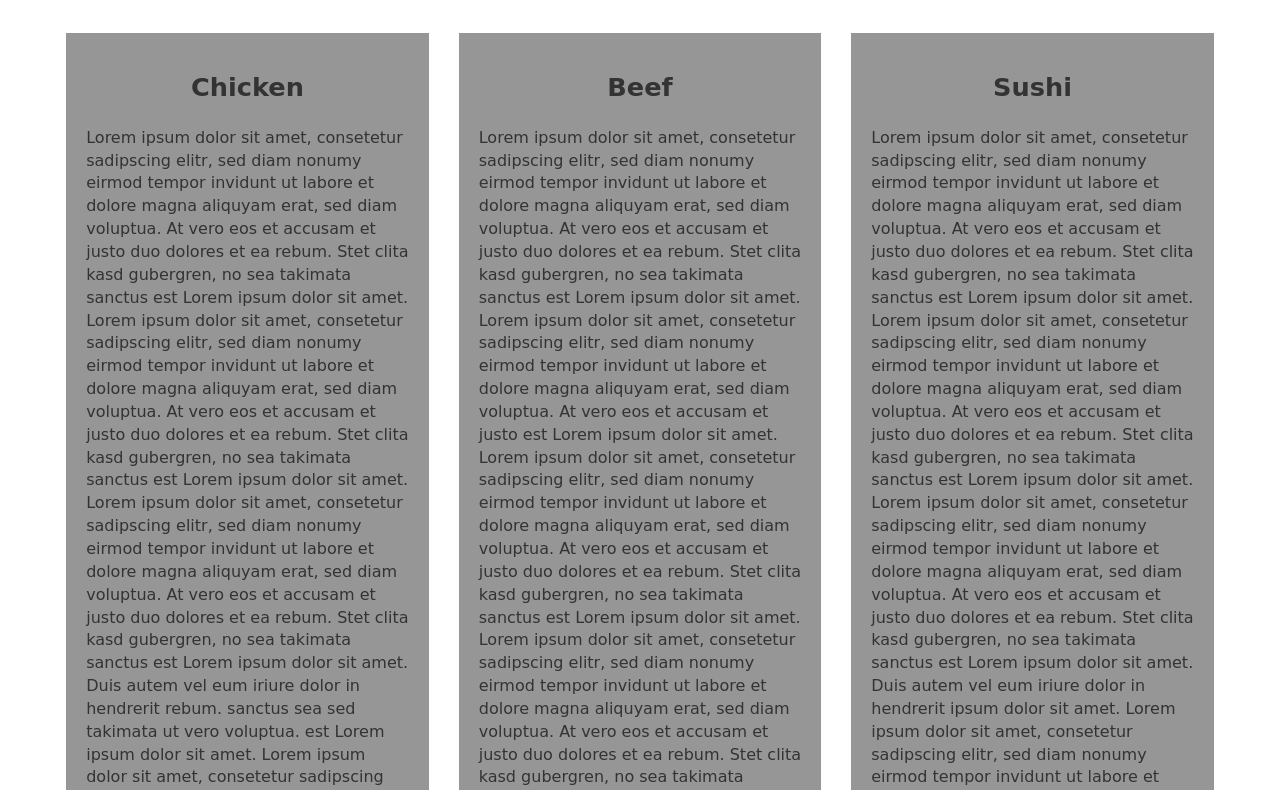
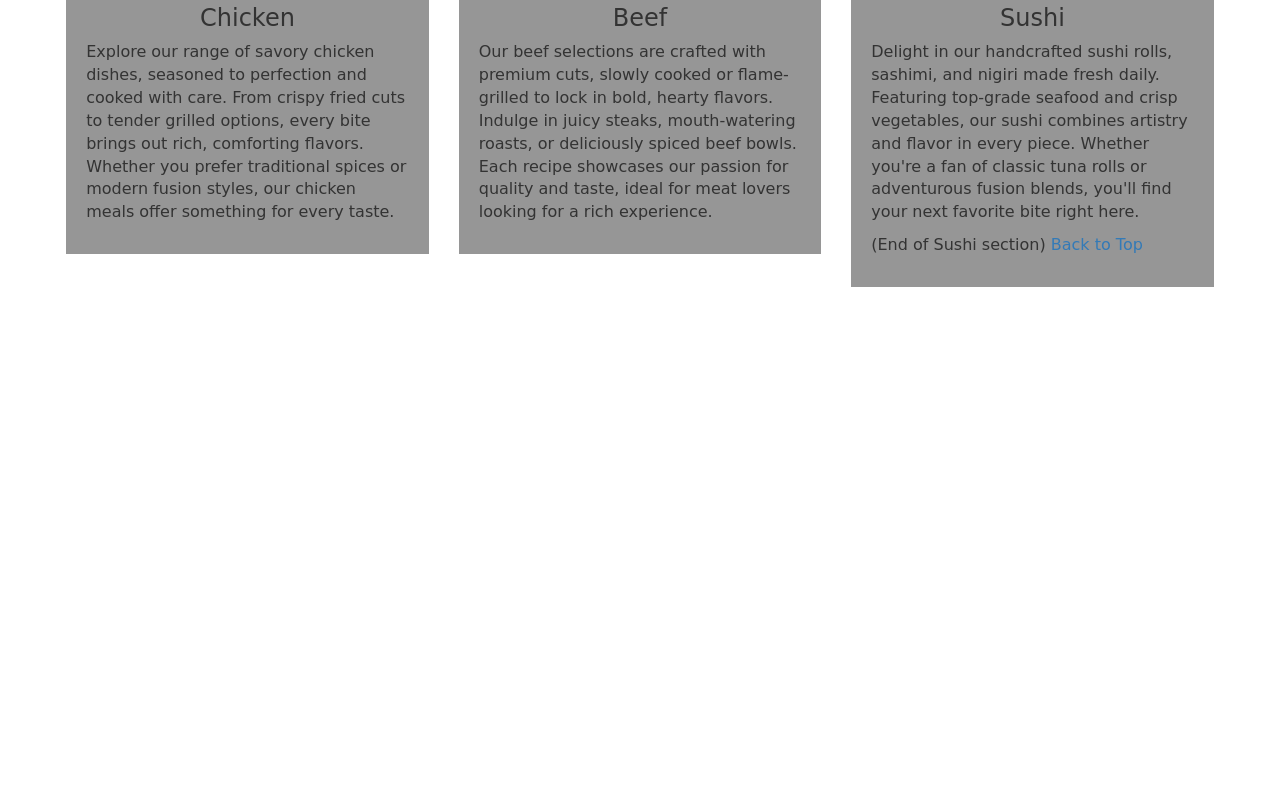
Before and after one commit to BinhLH028/module-3-solution, a plain HTML site: page index.html in a window 1280 px wide. Shown: the part 196-986 px from the top of the page. After the commit the page ends 800 px from the top, so only its background shows below. Drawn offline with nearby package versions, Linux system fonts and the light colour scheme.

Commit message:
update code

```diff
--- a/css/styles.css
+++ b/css/styles.css
@@ -2,8 +2,6 @@ body {
     font-size: 16px;
     font-family: cursive;
 }
-
-
 
 .navbar-default,
 .navbar-toggle {
@@ -25,7 +23,6 @@ a:hover.myb-1 {
 .mymenu li a {
     color: #000 !important;
 }
-/** HEADER **/
 
 #header-nav {
     background-color: #969696;
@@ -36,8 +33,6 @@ a:hover.myb-1 {
 #header-nav button {
     margin-top: 100px;
 }
-
-
 
 .navbar-collapse {
     border-top: 0;
@@ -56,8 +51,6 @@ a:hover.myb-1 {
     font-size: 1.8em;
 }
 
-
-
 #nav-list {
     background-color: #ffffff;
 }
@@ -69,7 +62,7 @@ a:hover.myb-1 {
     font-family: cursive;
 }
 
-#main-content {
+#content {
     width: 92%;
     margin-bottom: 30px;
 }
@@ -87,7 +80,7 @@ a:hover.myb-1 {
     margin-bottom: 1em;
 }
 
-#chicken-tile, #beef-tile, #sushi-tile {
+.title {
     width: 100%;
     padding: 20px;
     background-color: #969696;
--- a/index.html
+++ b/index.html
@@ -5,14 +5,7 @@
     <meta http-equiv="X-UA-Compatible" content="IE=edge">
     <meta name="viewport" content="width=device-width, initial-scale=1">
 
-    <!-- HTML5 shim and Respond.js for IE8 support of HTML5 elements and media queries -->
-    <!-- WARNING: Respond.js doesn't work if you view the page via file:// -->
-    <!--[if lt IE 9]>
-      <script src="https://oss.maxcdn.com/html5shiv/3.7.2/html5shiv.min.js"></script>
-      <script src="https://oss.maxcdn.com/respond/1.4.2/respond.min.js"></script>
-    <![endif]-->
-
-    <title>Bootstrap Starter Page</title>
+    <title>Food, LLC</title>
     <link rel="stylesheet" href="css/bootstrap.min.css">
     <link rel="stylesheet" href="css/styles.css">
   </head>
@@ -40,57 +33,38 @@
   </nav>
 </header>
 
+<div id="content" class="container">
+  <h2 id="top" class="text-center">Our Menu</h2>
+  <div id="home-titles" class="row">
 
-    <div id="main-content" class="container">
-        <h2 id="top-heading" class="text-center">Our Menu</h2>
-        <div id="home-tiles" class="row">
     <div class="col-md-4 col-sm-6 col-xs-12">
-                <div id="chicken-tile">
+      <div class="title">
         <section>
           <h3 class="text-center">Chicken</h3>
           <p>
-                            Lorem ipsum dolor sit amet, consetetur sadipscing elitr, sed diam nonumy eirmod tempor invidunt ut labore et dolore magna aliquyam erat, sed diam voluptua. At vero eos et accusam et justo duo dolores et ea rebum. Stet clita kasd gubergren, no sea takimata
-                            sanctus est Lorem ipsum dolor sit amet. Lorem ipsum dolor sit amet, consetetur sadipscing elitr, sed diam nonumy eirmod tempor invidunt ut labore et dolore magna aliquyam erat, sed diam voluptua. At vero eos et accusam et justo
-                            duo dolores et ea rebum. Stet clita kasd gubergren, no sea takimata sanctus est Lorem ipsum dolor sit amet. Lorem ipsum dolor sit amet, consetetur sadipscing elitr, sed diam nonumy eirmod tempor invidunt ut labore et dolore
-                            magna aliquyam erat, sed diam voluptua. At vero eos et accusam et justo duo dolores et ea rebum. Stet clita kasd gubergren, no sea takimata sanctus est Lorem ipsum dolor sit amet. Duis autem vel eum iriure dolor in hendrerit
-                            rebum. sanctus sea sed takimata ut vero voluptua. est Lorem ipsum dolor sit amet. Lorem ipsum dolor sit amet, consetetur sadipscing elitr, sed diam nonumy eirmod tempor invidunt ut labore et dolore magna aliquyam erat. Consetetur
-                            sadipscing elitr, sed diam nonumy eirmod tempor invidunt ut labore et dolore magna aliquyam erat, sed diam voluptua. At vero eos et accusam et
+            Explore our range of savory chicken dishes, seasoned to perfection and cooked with care. From crispy fried cuts to tender grilled options, every bite brings out rich, comforting flavors. Whether you prefer traditional spices or modern fusion styles, our chicken meals offer something for every taste.
           </p>
         </section>
       </div>
     </div>
+
     <div class="col-md-4 col-sm-6 col-xs-12">
-                <div id="beef-tile">
+      <div class="title">
         <section>
           <h3 class="text-center">Beef</h3>
           <p>
-                            Lorem ipsum dolor sit amet, consetetur sadipscing elitr, sed diam nonumy eirmod tempor invidunt ut labore et dolore magna aliquyam erat, sed diam voluptua. At vero eos et accusam et justo duo dolores et ea rebum. Stet clita kasd gubergren, no sea takimata
-                            sanctus est Lorem ipsum dolor sit amet. Lorem ipsum dolor sit amet, consetetur sadipscing elitr, sed diam nonumy eirmod tempor invidunt ut labore et dolore magna aliquyam erat, sed diam voluptua. At vero eos et accusam et justo
-                            est Lorem ipsum dolor sit amet. Lorem ipsum dolor sit amet, consetetur sadipscing elitr, sed diam nonumy eirmod tempor invidunt ut labore et dolore magna aliquyam erat, sed diam voluptua. At vero eos et accusam et justo duo
-                            dolores et ea rebum. Stet clita kasd gubergren, no sea takimata sanctus est Lorem ipsum dolor sit amet. Lorem ipsum dolor sit amet, consetetur sadipscing elitr, sed diam nonumy eirmod tempor invidunt ut labore et dolore magna
-                            aliquyam erat, sed diam voluptua. At vero eos et accusam et justo duo dolores et ea rebum. Stet clita kasd gubergren, no sea takimata sanctus. Lorem ipsum dolor sit amet, consetetur sadipscing elitr, sed diam nonumy eirmod
-                            tempor invidunt ut labore et dolore magna aliquyam erat, sed diam voluptua. At vero eos et accusam et justo duo dolores et ea rebum. Stet clita kasd gubergren, no sea takimata sanctus est Lorem ipsum dolor sit amet. Lorem ipsum
-                            dolor sit amet, consetetur sadipscing elitr, sed diam nonumy eirmod tempor invidunt ut labore et dolore magna aliquyam erat, sed diam voluptua. At vero eos et accusam et justo duo dolores et
+            Our beef selections are crafted with premium cuts, slowly cooked or flame-grilled to lock in bold, hearty flavors. Indulge in juicy steaks, mouth-watering roasts, or deliciously spiced beef bowls. Each recipe showcases our passion for quality and taste, ideal for meat lovers looking for a rich experience.
           </p>
         </section>
       </div>
     </div>
 
     <div class="col-md-4 col-sm-12 col-xs-12">
-                <div id="sushi-tile">
+      <div class="title">
         <section>
           <h3 class="text-center">Sushi</h3>
           <p>
-                            Lorem ipsum dolor sit amet, consetetur sadipscing elitr, sed diam nonumy eirmod tempor invidunt ut labore et dolore magna aliquyam erat, sed diam voluptua. At vero eos et accusam et justo duo dolores et ea rebum. Stet clita kasd gubergren, no sea takimata
-                            sanctus est Lorem ipsum dolor sit amet. Lorem ipsum dolor sit amet, consetetur sadipscing elitr, sed diam nonumy eirmod tempor invidunt ut labore et dolore magna aliquyam erat, sed diam voluptua. At vero eos et accusam et justo
-                            duo dolores et ea rebum. Stet clita kasd gubergren, no sea takimata sanctus est Lorem ipsum dolor sit amet. Lorem ipsum dolor sit amet, consetetur sadipscing elitr, sed diam nonumy eirmod tempor invidunt ut labore et dolore
-                            magna aliquyam erat, sed diam voluptua. At vero eos et accusam et justo duo dolores et ea rebum. Stet clita kasd gubergren, no sea takimata sanctus est Lorem ipsum dolor sit amet. Duis autem vel eum iriure dolor in hendrerit
-                            ipsum dolor sit amet. Lorem ipsum dolor sit amet, consetetur sadipscing elitr, sed diam nonumy eirmod tempor invidunt ut labore et dolore magna aliquyam erat, sed diam voluptua. At vero eos et accusam et justo duo dolores et
-                            ea rebum. Stet clita kasd gubergren, no sea takimata sanctus. Lorem ipsum dolor sit amet, consetetur sadipscing elitr, sed diam nonumy eirmod tempor invidunt ut labore et dolore magna aliquyam erat, sed diam voluptua. At vero
-                            eos et accusam et justo duo dolores et ea rebum. Stet clita kasd gubergren, no sea takimata sanctus est Lorem ipsum dolor sit amet. Lorem ipsum dolor sit amet, consetetur sadipscing elitr, sed diam nonumy eirmod tempor invidunt
-                            sanctus est Lorem ipsum dolor sit amet. Duis autem vel eum iriure dolor in hendrerit in vulputate velit esse molestie consequat, vel illum dolore eu feugiat nulla facilisis at vero eros et accumsan et iusto odio dignissim qui
-                            blandit praesent luptatum zzril delenit augue duis dolore te feugait nulla facilisi. Lorem ipsum dolor sit amet, consectetuer adipiscing elit, sed diam nonummy nibh euismod tincidunt ut laoreet dolore magna aliquam erat volutpat.
-                            Ut wisi enim ad minim veniam, quis nostrud exerci tation ullamcorper suscipit lobortis nisl
+            Delight in our handcrafted sushi rolls, sashimi, and nigiri made fresh daily. Featuring top-grade seafood and crisp vegetables, our sushi combines artistry and flavor in every piece. Whether you're a fan of classic tuna rolls or adventurous fusion blends, you'll find your next favorite bite right here.
           </p>
           <p>
             (End of Sushi section) <a href="#top-heading">Back to Top</a>
@@ -102,9 +76,10 @@
   </div>
 </div>
 
-  <!-- jQuery (Bootstrap JS plugins depend on it) -->
+<!-- Scripts -->
 <script src="js/jquery-3.1.1.min.js"></script>
 <script src="js/bootstrap.min.js"></script>
 <script src="js/script.js"></script>
+
 </body>
 </html>
```
Lines whose indentation alone changed are shown as unchanged.
